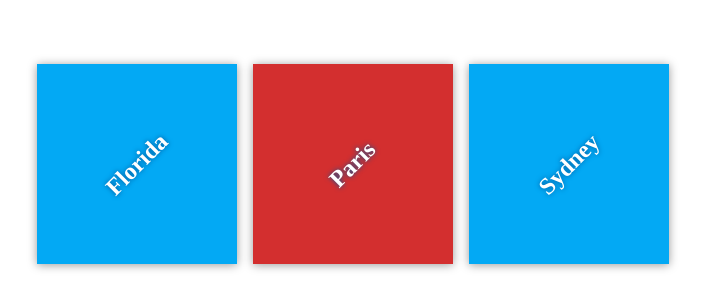
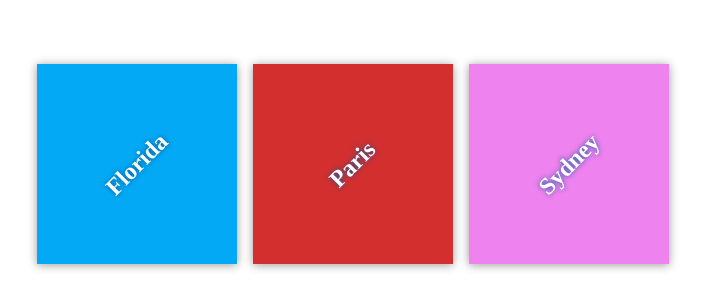
Before and after one commit to mrink1074/my-travel-plan, a plain HTML site: page index.html in a window 1280 px wide. Shown: the part 236-544 px from the top of the page, without its empty margins (287-992 px from the left). Drawn offline with Linux system fonts and the light colour scheme.

Commit message:
Added style for Sydney

```diff
--- a/css/app.css
+++ b/css/app.css
@@ -58,3 +58,7 @@ h2 {
 #paris {
     background-color: #d32f2f;
 }
+
+#sydney {
+    background-color: #EE82EE;
+}
```
